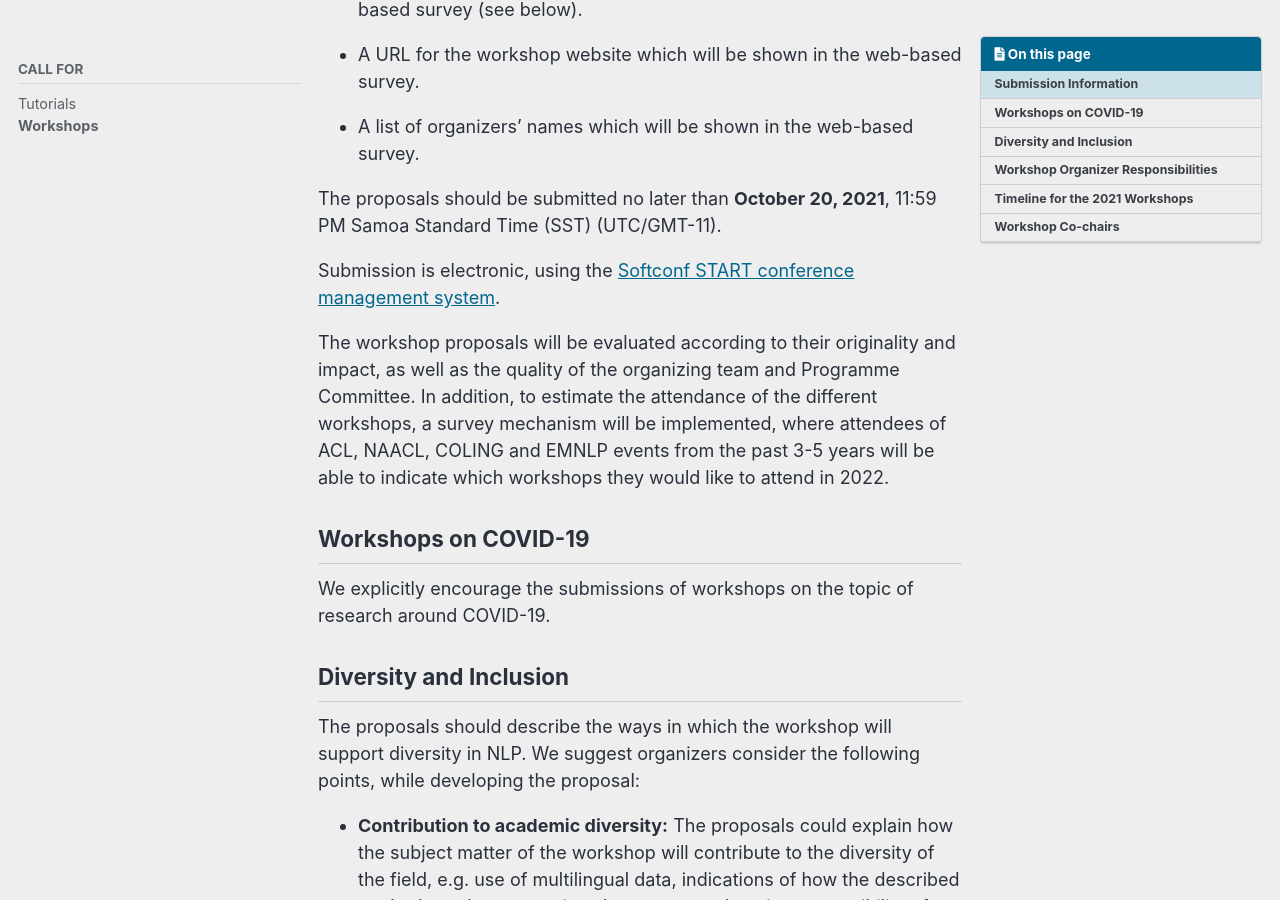
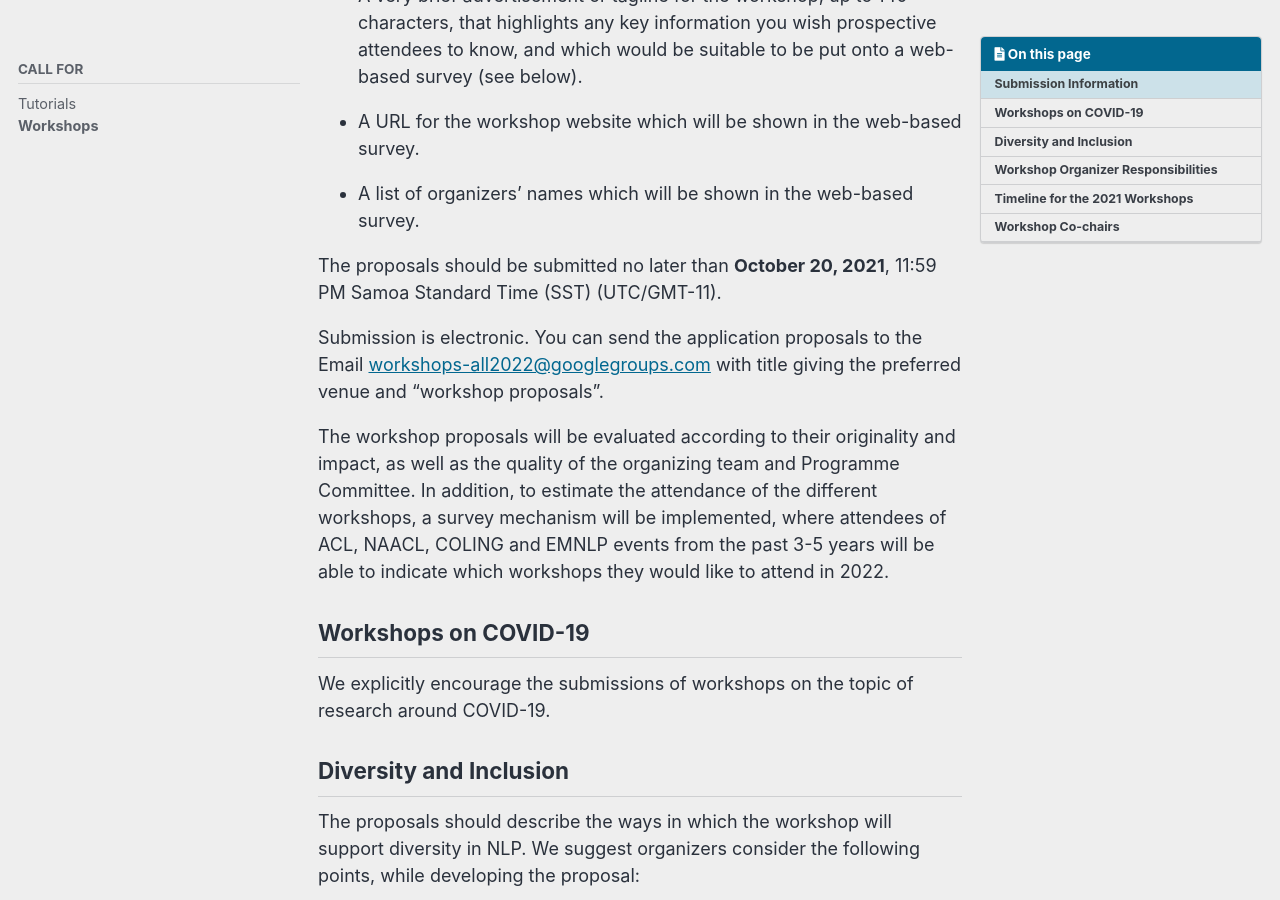
Before and after one commit to naacl-org/naacl-2022-website, a Jekyll site: the page built from _pages/calls/workshops.md, in a window 1280 px wide and 900 px high, scrolled down 2908 px. Built offline with Jekyll 4.4.1, drawn with Linux system fonts in a browser that asks for light colours; cached includes are drawn as plain includes; comment, search, counter and statistics services are not loaded; some of the changed text lies outside the part shown.

Commit message:
Updated the workshop call: submission to email

```diff
--- a/_pages/calls/workshops.md
+++ b/_pages/calls/workshops.md
@@ -8,9 +8,12 @@ toc: true
 toc_sticky: true
 ---
 
-**Proposal Submission Deadline:** October 20, 2021
-<br>
-**Notification of Acceptance:**  November 20, 2021
+
+[Submit Your Proposal Here](mailto:workshops-all-2022@googlegroups.com){: .btn .btn--info .btn--large}
+<br>_**Proposal Submission Deadline:** October 20, 2021_
+<br>_**Notification of Acceptance:**  November 20, 2021_
+{: .text-center .text-pad-top}
+
 
 The Association for Computational Linguistics invites proposals for workshops to be held in conjunction with ACL 2022, NAACL-HLT 2022, COLING 2022 or EMNLP 2022. We solicit proposals in all areas of computational linguistics, broadly conceived to include related disciplines such as linguistics, speech, information retrieval, and multimodal processing.
 
@@ -72,7 +75,7 @@ In addition, you will need to specify the following information when you submit
 
 The proposals should be submitted no later than **October 20, 2021**, 11:59 PM Samoa Standard Time (SST) (UTC/GMT-11).
 
-Submission is electronic, using the [Softconf START conference management system](https://www.softconf.com/l/acl-workshops2022/).
+Submission is electronic. You can send the application proposals to the Email <workshops-all2022@googlegroups.com> with title giving the preferred venue and "workshop proposals".
 
 The workshop proposals will be evaluated according to their originality and impact, as well as the quality of the organizing team and Programme Committee. In addition, to estimate the attendance of the different workshops, a survey mechanism will be implemented, where attendees of ACL, NAACL, COLING and EMNLP events from the past 3-5 years will be able to indicate which workshops they would like to attend in 2022.
 
```
